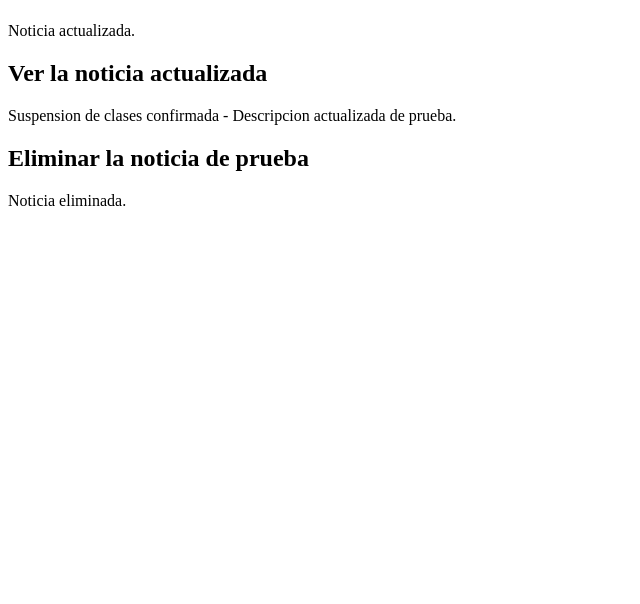
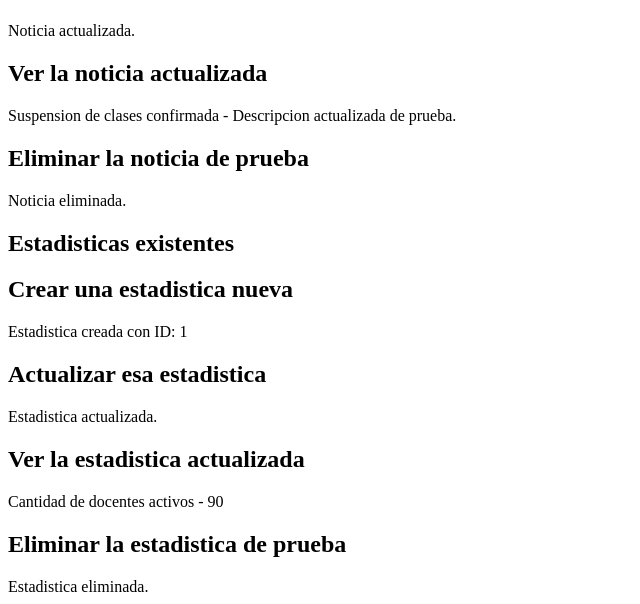
Before and after one commit to Peladin2/luminar_code, a PHP site: page /backend/probar_crud.php in a window 1280 px wide. Shown: the part 2745-3349 px from the top of the page, without its empty margins (0-640 px from the left). Before the commit the page ends 2951 px from the top, so only its background shows below. Run offline with PHP 8.4, Linux system fonts and the light colour scheme; data that the repository does not hold is empty.

Commit message:
feat: agrega prueba de CRUD para Estaditica

```diff
--- a/backend/probar_crud.php
+++ b/backend/probar_crud.php
@@ -219,3 +219,31 @@ echo $noticiaActualizada['Titulo'] . " - " . $noticiaActualizada['Descripcion']
 echo "<h2>Eliminar la noticia de prueba</h2>";
 $noticia->eliminar($nuevoIdNoticia);
 echo "Noticia eliminada.<br>";
+
+//Estadistica
+
+require_once __DIR__ . '/models/Estadistica.php';
+
+$estadistica = new Estadistica();
+
+echo "<h2>Estadisticas existentes</h2>";
+$listaEstadisticas = $estadistica->obtenerTodos();
+foreach ($listaEstadisticas as $fila) {
+    echo "ID " . $fila['ID_Estadistica'] . " - " . $fila['Titulo'] . ": " . $fila['Valor'] . " (" . $fila['Anio'] . ")<br>";
+}
+
+echo "<h2>Crear una estadistica nueva</h2>";
+$nuevoIdEstadistica = $estadistica->crear('Cantidad de docentes', '85', 2026, 1);
+echo "Estadistica creada con ID: " . $nuevoIdEstadistica . "<br>";
+
+echo "<h2>Actualizar esa estadistica</h2>";
+$estadistica->actualizar($nuevoIdEstadistica, 'Cantidad de docentes activos', '90', 2026);
+echo "Estadistica actualizada.<br>";
+
+echo "<h2>Ver la estadistica actualizada</h2>";
+$estadisticaActualizada = $estadistica->obtenerPorId($nuevoIdEstadistica);
+echo $estadisticaActualizada['Titulo'] . " - " . $estadisticaActualizada['Valor'] . "<br>";
+
+echo "<h2>Eliminar la estadistica de prueba</h2>";
+$estadistica->eliminar($nuevoIdEstadistica);
+echo "Estadistica eliminada.<br>";
```
